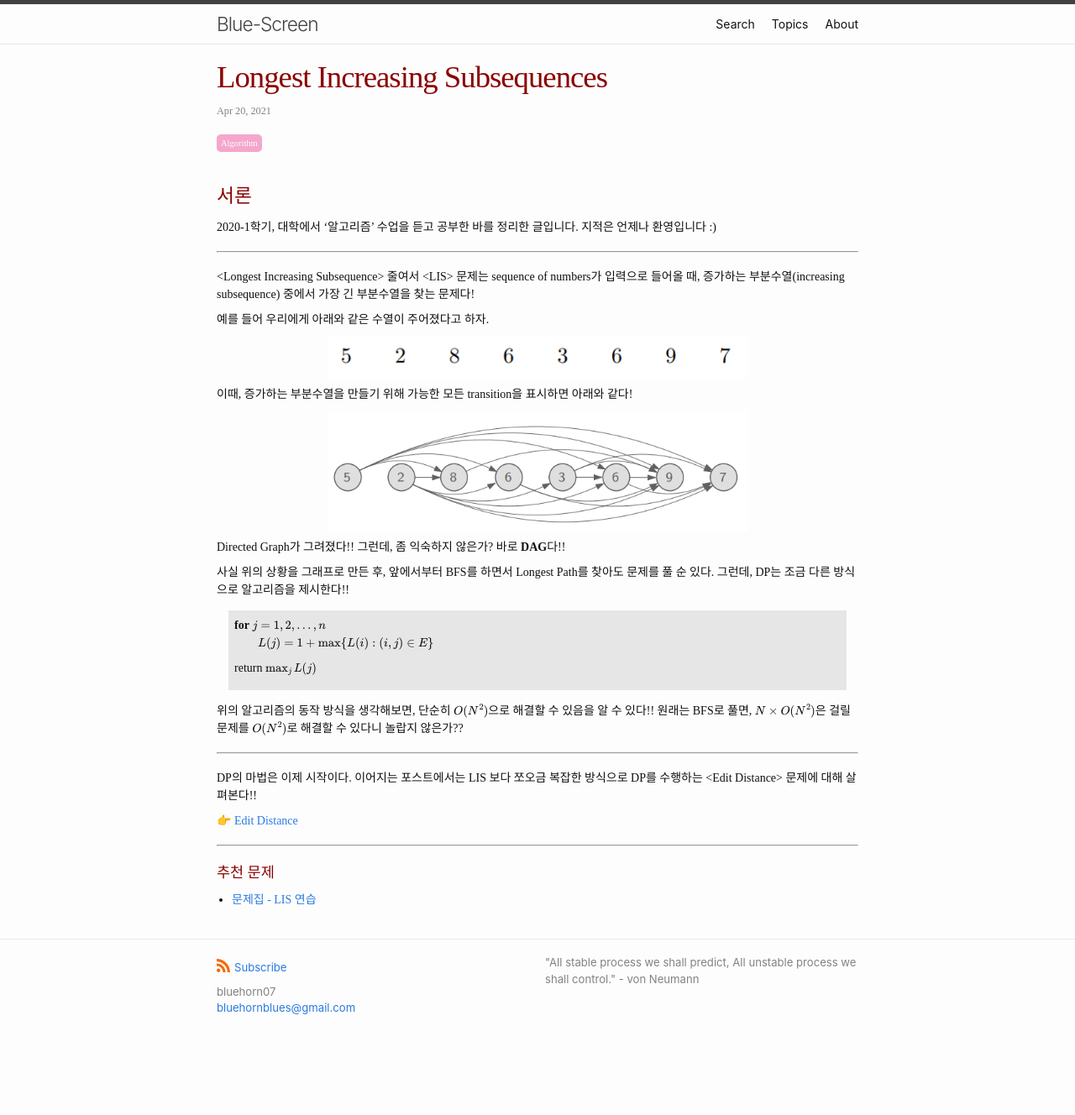
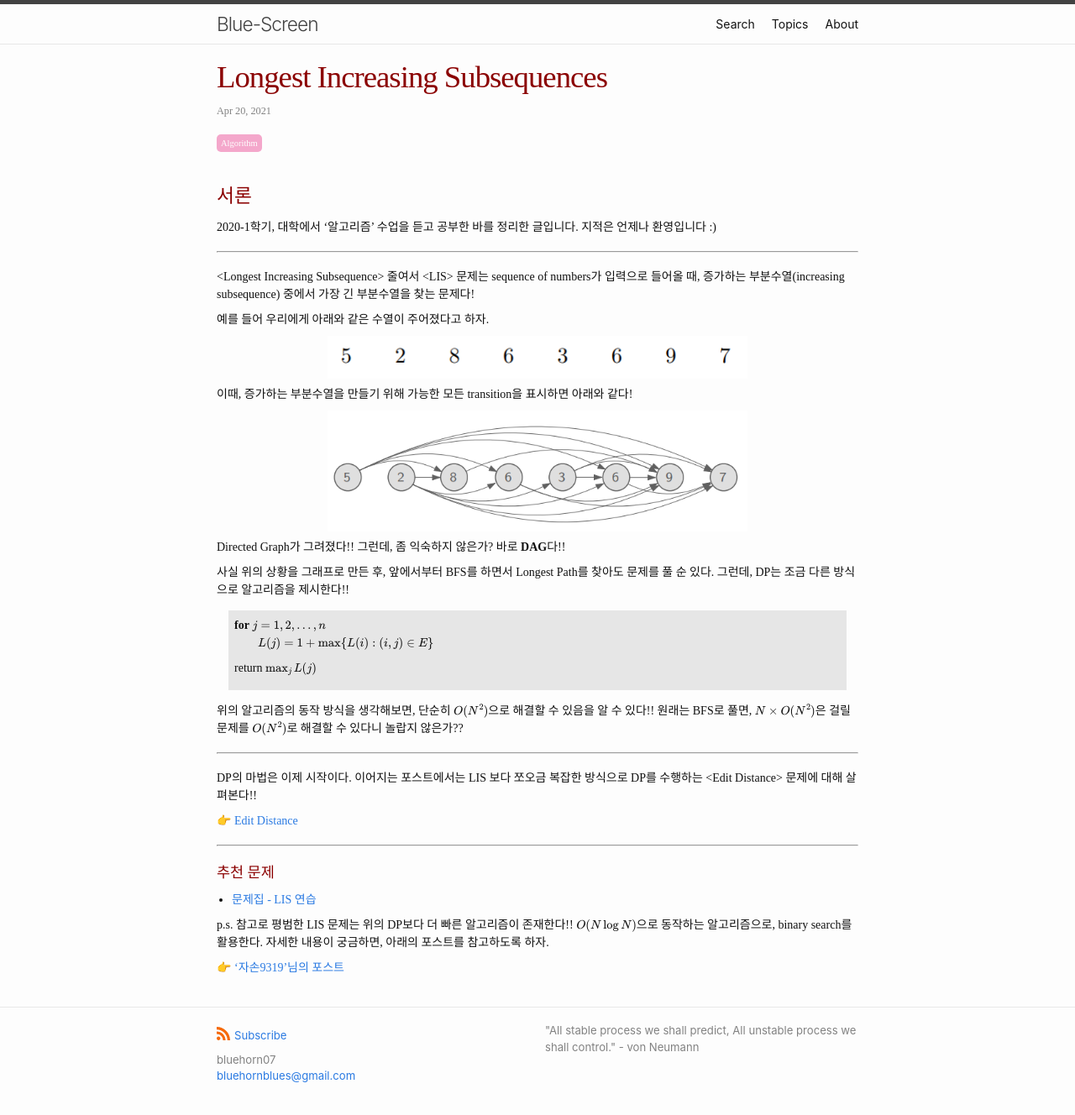
Before and after one commit to BlueHorn07/computer_science, a Jekyll site: the page built from _posts/algorithm/2021-04-20-longest-increasing-subsequences.md, in a window 1280 px wide. Shown: the whole page at 84% size. Built offline with Jekyll 4.4.1, drawn with Linux system fonts in a browser that asks for light colours; nearby versions of some CDN libraries; some web fonts are replaced; before the commit the page ends 1247 px from its top, so only the background shows below that.

Commit message:
update post

```diff
--- a/_posts/algorithm/2021-04-20-longest-increasing-subsequences.md
+++ b/_posts/algorithm/2021-04-20-longest-increasing-subsequences.md
@@ -51,3 +51,7 @@ DP의 마법은 이제 시작이다. 이어지는 포스트에서는 LIS 보다
 
 #### 추천 문제
 - [문제집 - LIS 연습](https://www.acmicpc.net/workbook/view/1911)
+
+p.s. 참고로 평범한 LIS 문제는 위의 DP보다 더 빠른 알고리즘이 존재한다!! $O(N \log N)$으로 동작하는 알고리즘으로, binary search를 활용한다. 자세한 내용이 궁금하면, 아래의 포스트를 참고하도록 하자.
+
+👉 ['자손9319'님의 포스트](https://jason9319.tistory.com/113)
```
